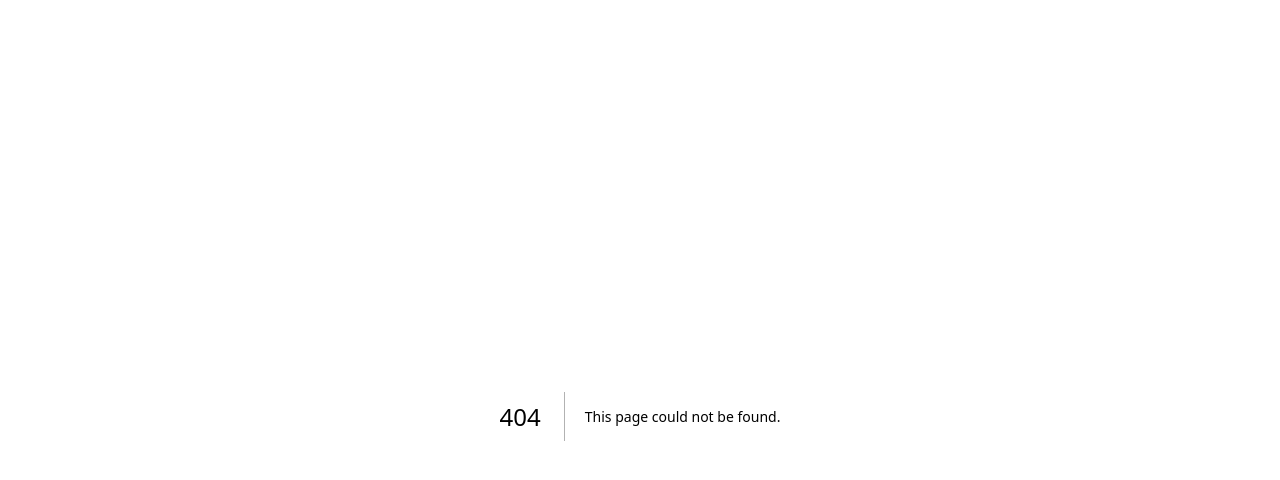
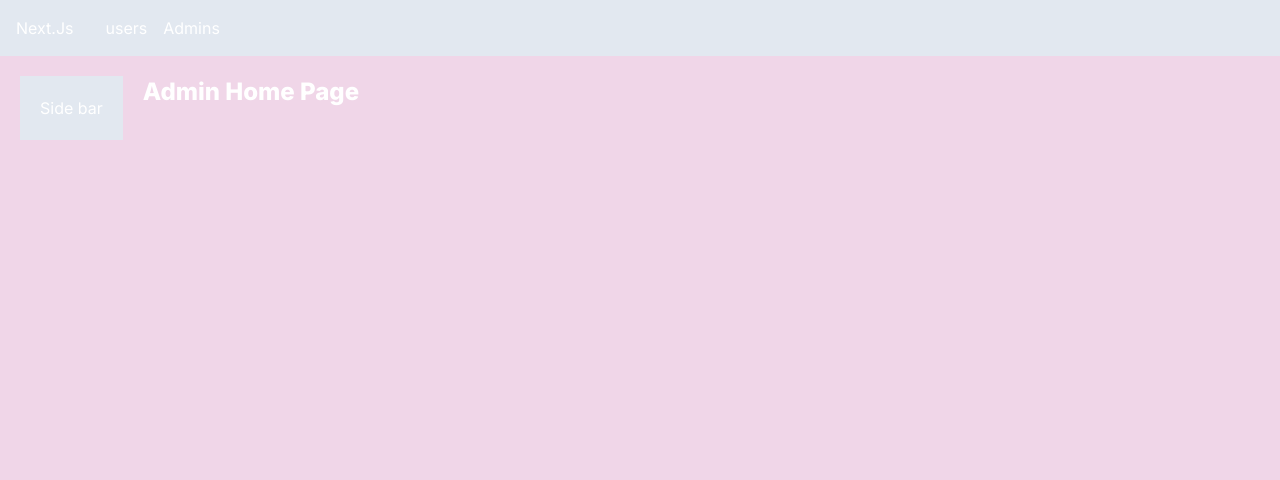
Before and after one commit to devkutub/nextjs-fundamentals, a Next.js app: page /admin in a window 1280 px wide. Before the commit this address had no page. Shown: the top 480 px of the page. Built offline with nearby package versions, Linux system fonts and the light colour scheme.

Commit message:
added separate layout for different route segment

```diff
--- /dev/null
+++ b/app/Navbar.tsx
@@ -0,0 +1,18 @@
+import Link from "next/link";
+import { FunctionComponent } from "react";
+
+interface NavbarProps {
+
+}
+
+const Navbar: FunctionComponent<NavbarProps> = () => {
+    return (
+        <nav className="bg-slate-200 p-4">
+            <Link href="/" className="mr-8">Next.Js</Link>
+            <Link href="/users" className="mr-4">users</Link>
+            <Link href="/admin">Admins</Link>
+        </nav>
+    );
+}
+
+export default Navbar;
--- /dev/null
+++ b/app/admin/layout.tsx
@@ -0,0 +1,16 @@
+import { FunctionComponent, ReactNode } from "react";
+
+interface AdminLayoutProps {
+   children: ReactNode;
+}
+
+const AdminLayout: FunctionComponent<AdminLayoutProps> = ({ children }) => {
+    return (
+        <div className="flex">
+            <aside className="bg-slate-200 p-5 mr-5">Side bar</aside>
+            <div>{children}</div>
+        </div>
+    );
+}
+
+export default AdminLayout;
--- /dev/null
+++ b/app/admin/page.tsx
@@ -0,0 +1,13 @@
+import { FunctionComponent } from "react";
+
+interface AdminHomePageProps {
+
+}
+
+const AdminHomePage: FunctionComponent<AdminHomePageProps> = () => {
+    return (
+        <h1>Admin Home Page</h1>
+    );
+}
+
+export default AdminHomePage;
--- a/app/globals.css
+++ b/app/globals.css
@@ -16,5 +16,11 @@
 
 body {
   color: rgb(var(--foreground-rgb));
-  padding: 1rem;
+  /* padding: 1rem; */
 }
+
+@layer base {
+  h1 {
+    @apply font-extrabold text-2xl mb-3;
+  }
+}
--- a/app/layout.tsx
+++ b/app/layout.tsx
@@ -1,6 +1,7 @@
 import './globals.css'
 import type { Metadata } from 'next'
 import { Inter } from 'next/font/google'
+import Navbar from './Navbar'
 
 const inter = Inter({ subsets: ['latin'] })
 
@@ -16,7 +17,10 @@ export default function RootLayout({
 }) {
   return (
     <html lang="en" data-theme="valentine">
-      <body className={inter.className}>{children}</body>
+      <body className={inter.className}>
+        <Navbar />
+        <main className='p-5'>{children}</main>
+        </body>
     </html>
   )
 }
```
